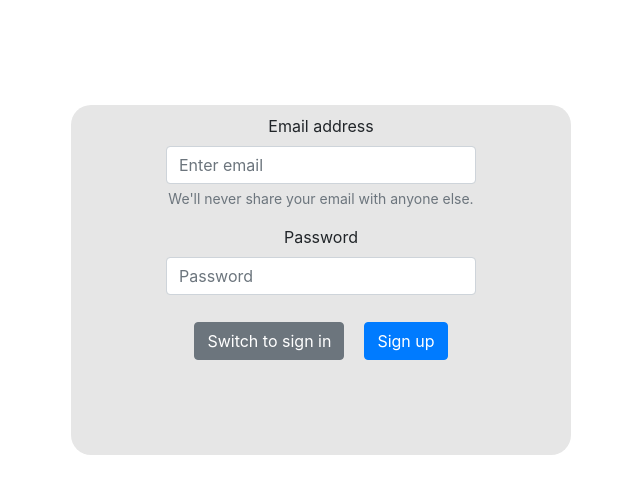
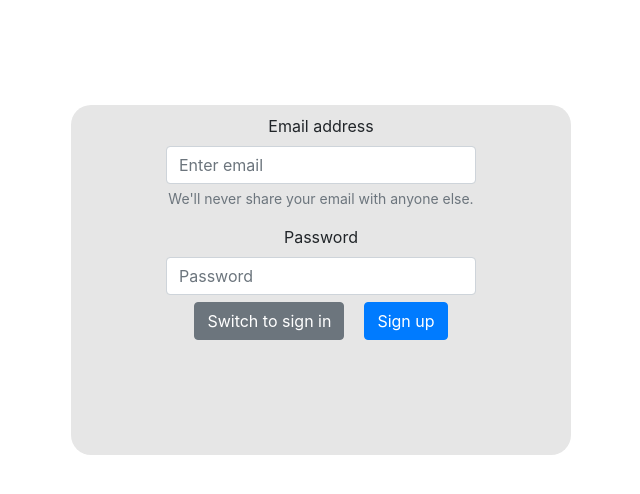
Before and after one commit to Kamil12a/puns, a React (Create React App) app in the folder my-app/: page / in a window 1280 px wide. Shown: the top 494 px of the page, without its empty margins (319-959 px from the left). Built offline with nearby package versions, Linux system fonts and the light colour scheme; no server answers; the database is empty.

Commit message:
logIn Component works

```diff
--- a/my-app/package.json
+++ b/my-app/package.json
@@ -9,6 +9,8 @@
     "react": "^17.0.2",
     "react-bootstrap": "^1.6.1",
     "react-dom": "^17.0.2",
+    "react-router": "^5.2.0",
+    "react-router-dom": "^5.2.0",
     "react-scripts": "4.0.3"
   },
   "scripts": {
--- a/my-app/src/styles/logIn.css
+++ b/my-app/src/styles/logIn.css
@@ -18,9 +18,9 @@ form{
 .btn-secondary{
     margin-right: 20px;
 }
-.btn{
+/* .buttons{
     margin-top: 20px;
-}
+} */
 .alert{
     width: 320px;
     text-align: center;
--- a/my-app/src/views/logIn.js
+++ b/my-app/src/views/logIn.js
@@ -4,28 +4,71 @@ import { Form, Button } from "react-bootstrap";
 import "bootstrap/dist/css/bootstrap.min.css";
 import "../styles/logIn.css";
 import { useRef, useState } from "react";
+import { DrawField } from "./drawField";
 export function LogIn() {
   const emailRef = useRef(null);
+  const buttonSignref = useRef(null);
+  const buttonSubmit = useRef(null);
   const alertRef = useRef(null);
   const [password, setPassword] = useState("");
   const [showAlert, setAlert] = useState(false);
-  const handleSignup = (e) => {
-    e.preventDefault();
-    const email = emailRef.current.value;
+  const [signStatus, setSignStatus] = useState("signUp");
+  const [state, setState] = useState("innitial");
+  const createAcc = (email) => {
     fire
       .auth()
       .createUserWithEmailAndPassword(email, password)
+      .then(() => {
+        setState("loaded");
+      })
       .catch((error) => {
         setAlert(true);
         let errorMessage = error.message;
         alertRef.current.innerText = errorMessage;
+        signIn(email)
       });
+  };
+  const signIn = (email) => {
+    fire
+      .auth()
+      .signInWithEmailAndPassword(email, password)
+      .then((userCredential) => {
+        var user = userCredential.user;
+        setState("loaded")
+      })
+      .catch((error) => {
+        var errorMessage = error.message;
+        setAlert(true)
+        alertRef.current.innerText = errorMessage;
+      });
+  };
+  const handleSign = (e) => {
+    e.preventDefault();
+    const email= emailRef.current.value
+    if (signStatus === "signUp") {
+      createAcc(email);
+    } else {
+      signIn(email);
+    }
+  };
+  const changeSignStatus = () => {
+    setAlert(false);
+    if (signStatus === "signUp") {
+      setSignStatus("signIn");
+      buttonSignref.current.innerText = "Switch to sign up";
+      buttonSubmit.current.innerText = "Sign In";
+    } else {
+      setSignStatus("signUp");
+      buttonSignref.current.innerText = "Switch to sign in";
+      buttonSubmit.current.innerText = "Sign Up";
+    }
   };
   return (
     <>
+      {state === "innitial" && (
         <section className="logInSection">
           <div className="logInContainer">
-          <Form onSubmit={handleSignup}>
+            <Form onSubmit={handleSign}>
               <Form.Group controlId="formBasicEmail">
                 <Form.Label>Email address</Form.Label>
                 <Form.Control
@@ -53,13 +96,21 @@ export function LogIn() {
                   role="alert"
                 ></div>
               )}
-            <Button variant="secondary">Switch to sign in</Button>
-            <Button variant="primary" type="submit">
+              <Button
+                ref={buttonSignref}
+                variant="secondary"
+                onClick={changeSignStatus}
+              >
+                Switch to sign in
+              </Button>
+              <Button ref={buttonSubmit} variant="primary" type="submit">
                 Sign up
               </Button>
             </Form>
           </div>
         </section>
+      )}
+      {state === "loaded" && <DrawField />}
     </>
   );
 }
```
Also changed, not shown: my-app/src/App.js (+3 -4 lines), 1 other file (tests, documents, lock files or other folders). Lines whose indentation alone changed are shown as unchanged.
